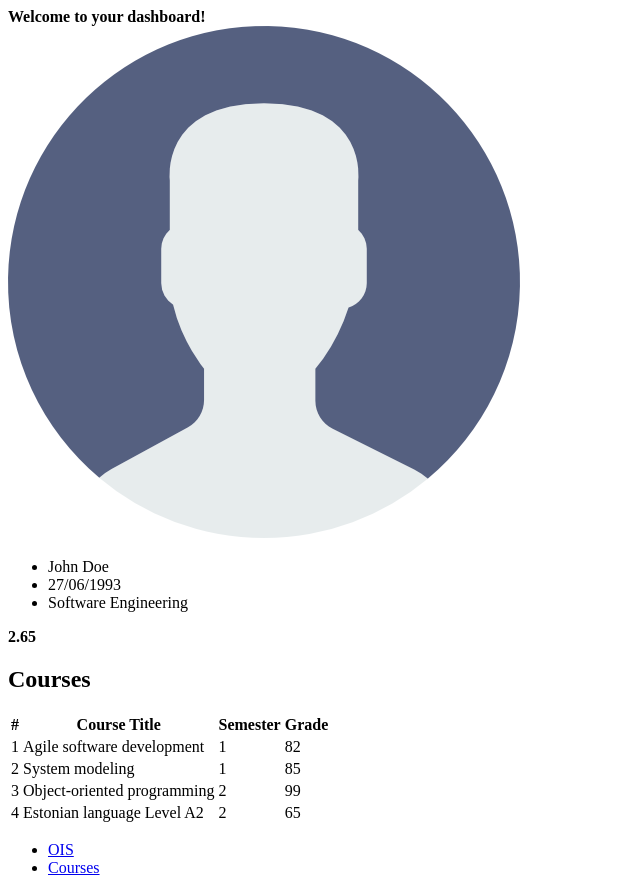
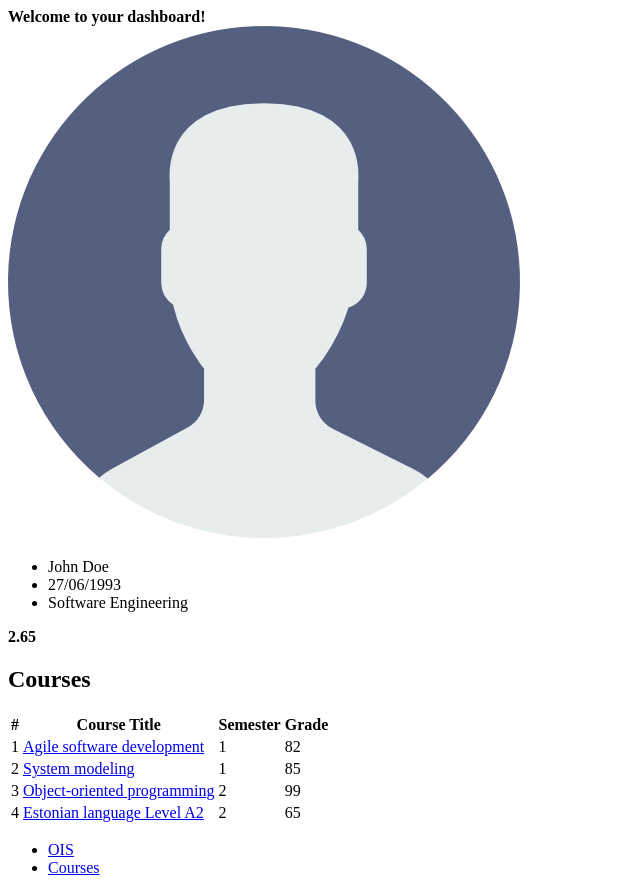
Before and after one commit to irenerus/lab02_web, a plain HTML site: page index.html in a window 1280 px wide. Shown: the whole page, without its empty margins (0-640 px from the left). Drawn offline with Linux system fonts and the light colour scheme.

Commit message:
Update index.html

```diff
--- a/index.html
+++ b/index.html
@@ -49,39 +49,41 @@
        <tbody>
          <tr>
            <td>1</td>
-           <td>Agile software development</td>
+           <td><a href="https://courses.ut.ee/" target="_blank">Agile software development</a></td>
            <td>1</td>
            <td>82</td>
          </tr>
          <tr>
           <td>2</td>
-          <td>System modeling</td>
+          <td><a href="https://courses.ut.ee/" target="_blank">System modeling</a></td>
           <td>1</td>
           <td>85</td>
          </tr>
          <tr>
            <td>3</td>
-           <td>Object-oriented programming</td>
+           <td><a href="https://courses.ut.ee/" target="_blank">Object-oriented programming</a></td>
            <td>2</td>
            <td>99</td>
          </tr>
          <tr>
            <td>4</td>
-           <td>Estonian language Level A2</td>
+           <td><a href="https://courses.ut.ee/" target="_blank">Estonian language Level A2</a></td>
            <td>2</td>
            <td>65</td>
          </tr>
        </tbody>
+       <tfoot>
+       </tfoot>
      </table>
     </section>
     <footer>
 
      <ul>
       <li>
-       <a href="https://ois2.ut.ee/">OIS</a>
+       <a href="https://ois2.ut.ee/" target="_blank">OIS</a>
       </li>
       <li>
-       <a href="https://courses.cs.ut.ee/">Courses</a>
+       <a href="https://courses.cs.ut.ee/" target="_blank">Courses</a>
       </li>
      </ul>
     </footer>
```
